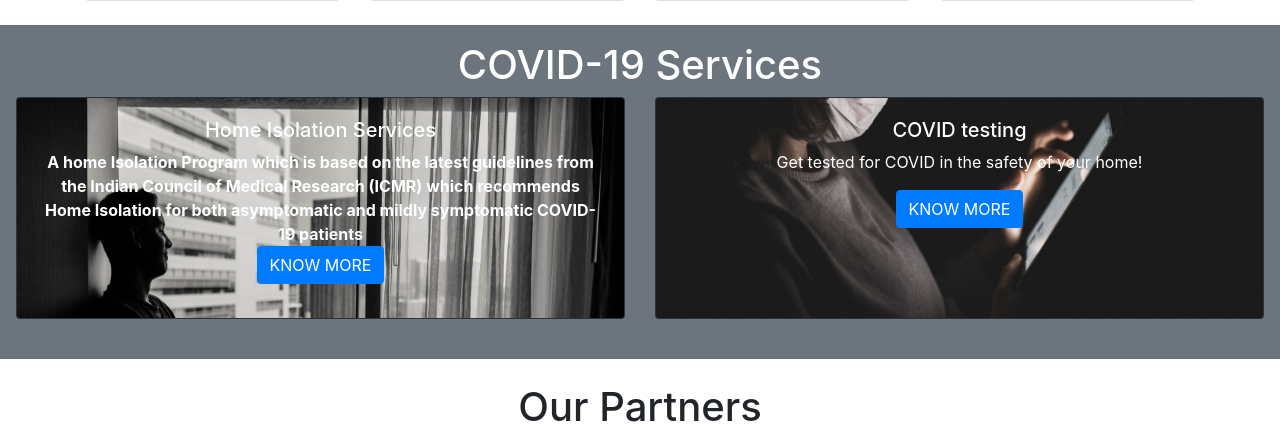
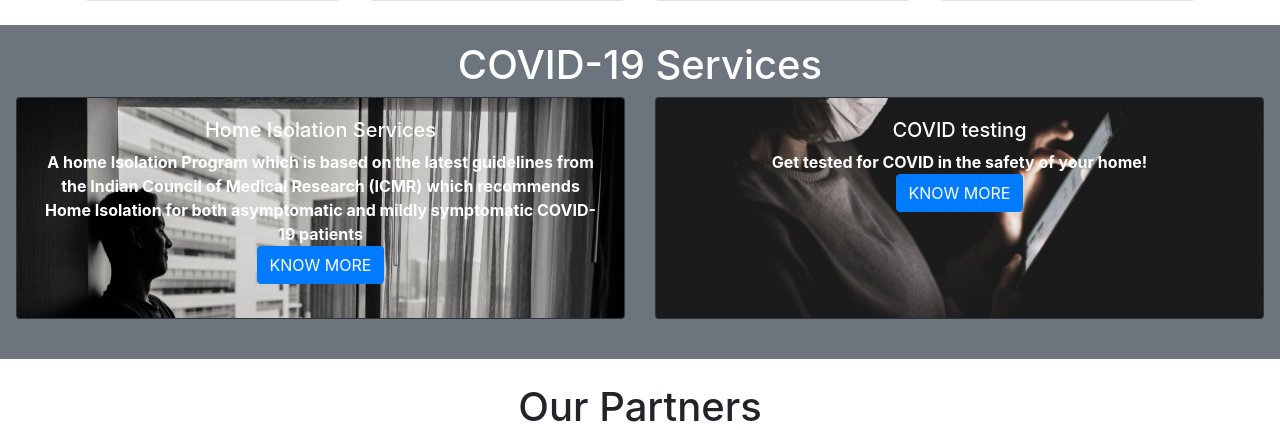
Before and after one commit to P-Srikrishna/WP-Project, a Django app: page / in a window 1280 px wide. Shown: the part 1325-1755 px from the top of the page. Run offline with Django 3.2, Linux system fonts and the light colour scheme.

Commit message:
commit to 'main'

```diff
--- a/Caduceus/templates/Homepage.html
+++ b/Caduceus/templates/Homepage.html
@@ -131,7 +131,8 @@ Home
                     class="card-img" alt="testing" height="220">
                 <div class="card-img-overlay">
                     <h5 class="card-text text-black">COVID testing</h5>
-                    <p class="card-text">Get tested for COVID in the safety of your home!</p>
+                    <strong>
+                    <p class="card-text">Get tested for COVID in the safety of your home!</p></strong>
                     <a href="{% url 'covid' %}" class="btn btn-primary align-bottom">KNOW MORE
                     </a>
                     </span>
```
